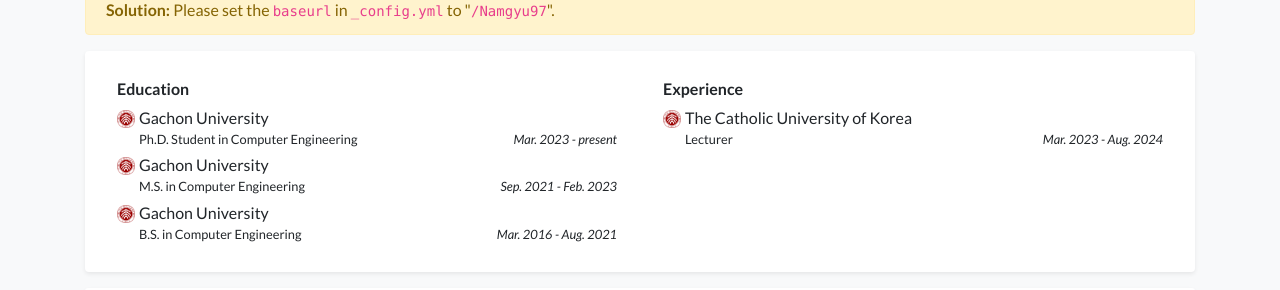
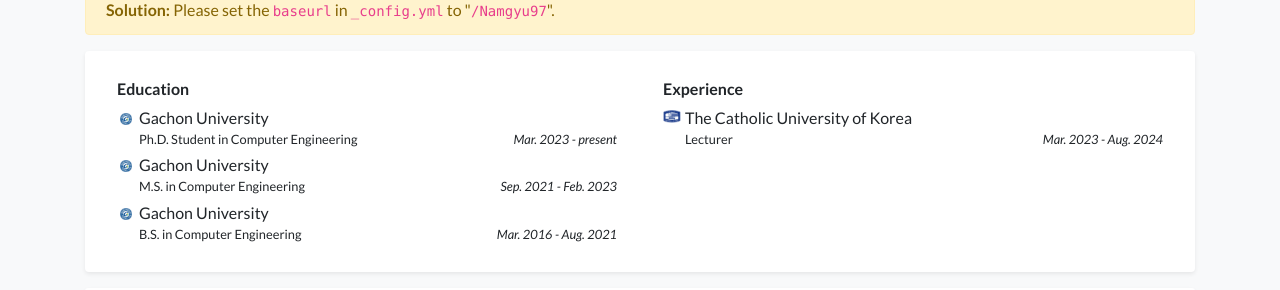
Before and after one commit to Namgyu97/Namgyu97, a Jekyll site: the page built from index.html, in a window 1280 px wide. Shown: the part 594-884 px from the top of the page. Built offline with Jekyll 4.4.1, drawn with Linux system fonts in a browser that asks for light colours; nearby versions of some CDN libraries; a style sheet for code colours, icons or effects is not loaded.

Commit message:
Update profile.yml

```diff
--- a/_data/profile.yml
+++ b/_data/profile.yml
@@ -36,21 +36,21 @@ portrait_caption: >-
 
 education:
 - name: Gachon University
-  logo: /assets/images/badges/PKU_red.png
+  logo: /assets/images/badges/GCU_logo.png
   position: Ph.D. Student in Computer Engineering
   date: Mar. 2023 - present
 - name: Gachon University
-  logo: /assets/images/badges/PKU_red.png
+  logo: /assets/images/badges/GCU_logo.png
   position: M.S. in Computer Engineering
   date: Sep. 2021 - Feb. 2023
 - name: Gachon University
-  logo: /assets/images/badges/PKU_red.png
+  logo: /assets/images/badges/GCU_logo.png
   position: B.S. in Computer Engineering
   date: Mar. 2016 - Aug. 2021
 
 experience:
 - name: The Catholic University of Korea
-  logo: /assets/images/badges/PKU_red.png
+  logo: /assets/images/badges/CUK_logo.png
   position: Lecturer
   date: Mar. 2023 - Aug. 2024
 
```
